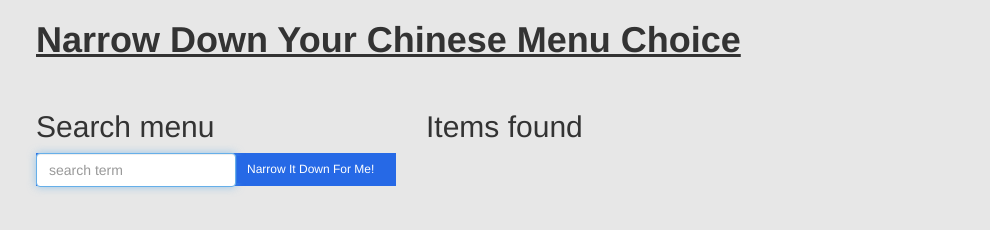
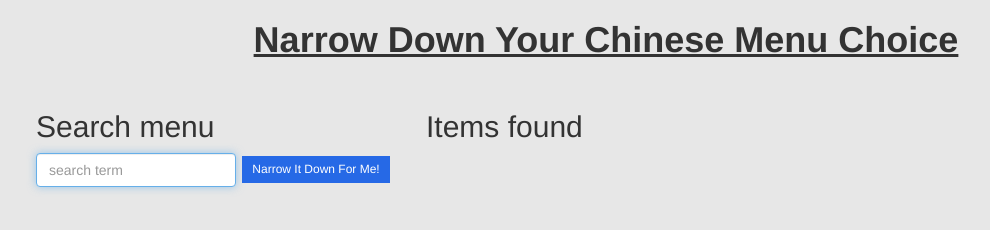
Before and after one commit to capn-21/Module_3_assignment, a plain HTML site: page index.html in a window 1280 px wide. Shown: the whole page, without its empty margins (34-1024 px from the left). Drawn offline with nearby package versions, Linux system fonts and the light colour scheme.

Commit message:
final commit

```diff
--- a/index.html
+++ b/index.html
@@ -21,7 +21,7 @@
   <div class="container">
     <header class="row">
       <div class="col-md-12">
-        <h1><u><b>Narrow Down Your Chinese Menu Choice</b></u></h1>
+        <h1 class="bs"><u><b>Narrow Down Your Chinese Menu Choice</b></u></h1>
 
 
       </div>
--- a/styles.css
+++ b/styles.css
@@ -33,7 +33,8 @@ h1 {
   .bsg{ background: rgb(231, 231, 231);
 
   }
-  .bs{ background: rgb(38, 105, 230);
+  .bs{
+    text-align: center;
 
   }
   .bor{ background: rgb(255, 255, 255);
```
